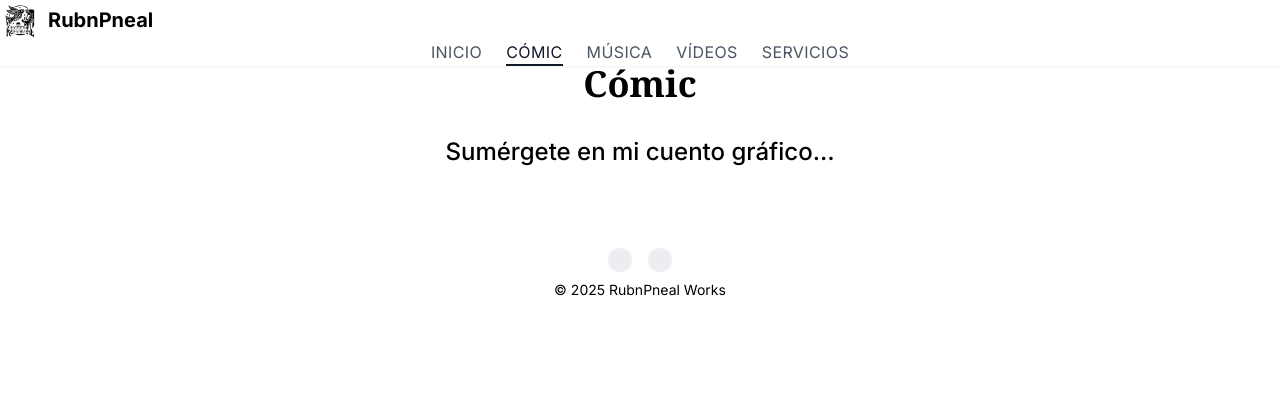
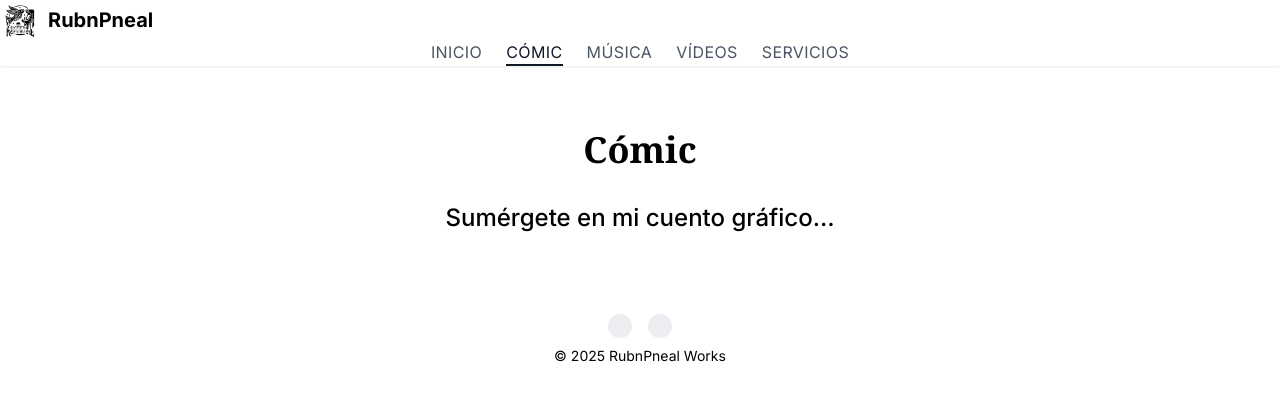
Before and after one commit to treska23/RubnPneal-Works, a Next.js app: page /comic in a window 1280 px wide. Shown: the top 400 px of the page. Built offline with nearby package versions, Linux system fonts and the light colour scheme; a web font is replaced by a local one.

Commit message:
Refactor varios + nuevo overlay CRT

```diff
--- a/components/Nav.tsx
+++ b/components/Nav.tsx
@@ -21,8 +21,8 @@ export default function Nav() {
   ];
 
   return (
-    <header className="sticky inset-x-0 top-0 z-50 bg-white/80 backdrop-blur-md shadow-sm">
-      <nav className="fixed inset-x-0 top-0 z-50 bg-white/75 backdrop-blur-md shadow-sm">
+    <header className="sticky top-0 inset-x-0 z-50 bg-white/80 backdrop-blur-md shadow-sm">
+      <nav className="relative inset-x-0 top-0 bg-white/75 backdrop-blur-md shadow-sm">
         {/* --- Logo --- */}
         <div className="flex items-center space-x-2 flex-shrink-0">
           <Image src="/logo.svg" alt="Logo" width={40} height={40} priority />
--- a/components/SectionLayout.tsx
+++ b/components/SectionLayout.tsx
@@ -13,7 +13,7 @@ export default function SectionLayout({
   title,
   children,
   className = "",
-  ...rest // aquí entrarán id, style, data-*, aria-*, etc.
+  ...rest
 }: SectionLayoutProps) {
   return (
     <section className={`relative z-10 py-16 px-4 ${className}`} {...rest}>
--- a/package.json
+++ b/package.json
@@ -18,6 +18,7 @@
     "next": "15.3.2",
     "react": "^19.0.0",
     "react-dom": "^19.0.0",
+    "rss-parser": "^3.13.0",
     "shadcn": "^2.5.0",
     "swiper": "^11.2.6",
     "tailwind-merge": "^3.3.0"
--- a/pages/music/index.tsx
+++ b/pages/music/index.tsx
@@ -1,12 +1,38 @@
-import SectionLayout from "@/components/SectionLayout";
+// pages/music/index.tsx
+import Link from "next/link";
 
-export default function MusicPage() {
+export default function MusicIndex() {
   return (
-    <SectionLayout title="Música">
-      <h1 className="text-2xl font-medium text-center">
-        Aquí va tu contenido musical…
-      </h1>
-      {/* Más componentes: listas de tracks, embeds de Spotify, etc. */}
-    </SectionLayout>
+    <div className="flex h-screen">
+      {/* Mitad Spotify */}
+      <Link
+        href="/music/spotify"
+        className="
+          flex-1 flex items-center justify-center
+          bg-green-600 hover:bg-green-700
+          transition-colors duration-300
+          cursor-pointer
+        "
+      >
+        <h1 className="text-5xl font-bold uppercase text-white tracking-wider">
+          Spotify
+        </h1>
+      </Link>
+
+      {/* Mitad YouTube */}
+      <Link
+        href="/music/youtube"
+        className="
+          flex-1 flex items-center justify-center
+          bg-red-600 hover:bg-red-700
+          transition-colors duration-300
+          cursor-pointer
+        "
+      >
+        <h1 className="text-5xl font-bold uppercase text-white tracking-wider">
+          YouTube
+        </h1>
+      </Link>
+    </div>
   );
 }
--- a/styles/globals.css
+++ b/styles/globals.css
@@ -123,4 +123,50 @@
     background-color: var(--background);
     color: var(--foreground);
   }
+
+  @keyframes pulse {
+    0%,
+    100% {
+      transform: scale(1);
+    }
+    50% {
+      transform: scale(0.6);
+    }
+  }
+
+  /* Un círculo “8-bit” aproximado con polígonos */
+  .pixel-circle {
+    width: 20rem;
+    height: 20rem;
+    background: white;
+    animation: pulse 3s ease-in-out infinite;
+    clip-path: polygon(
+      50% 0%,
+      61% 1%,
+      72% 3%,
+      82% 6%,
+      91% 11%,
+      97% 18%,
+      100% 27%,
+      100% 37%,
+      97% 46%,
+      91% 55%,
+      82% 64%,
+      72% 67%,
+      61% 69%,
+      50% 70%,
+      39% 69%,
+      28% 67%,
+      18% 64%,
+      9% 55%,
+      3% 46%,
+      0% 37%,
+      0% 27%,
+      3% 18%,
+      9% 11%,
+      18% 6%,
+      28% 3%,
+      39% 1%
+    );
+  }
 }
```
Also changed, not shown: 1 other file (tests, documents, lock files or other folders).
